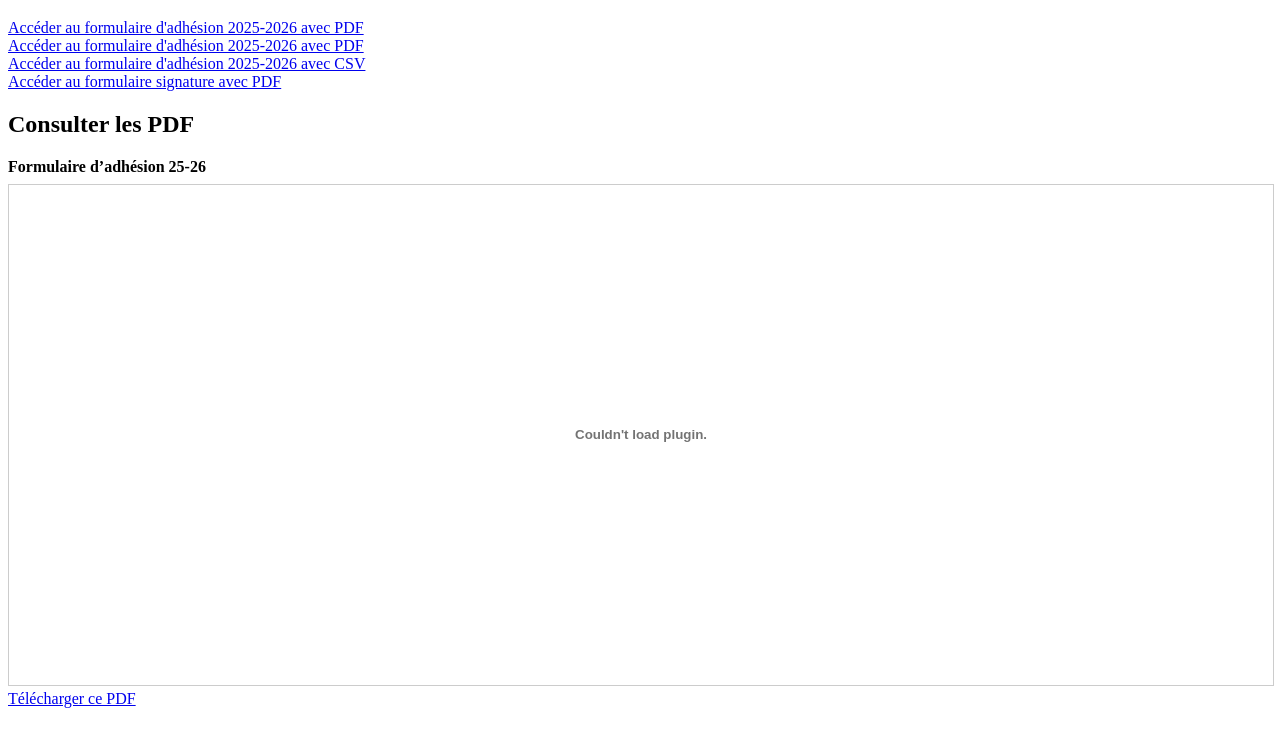
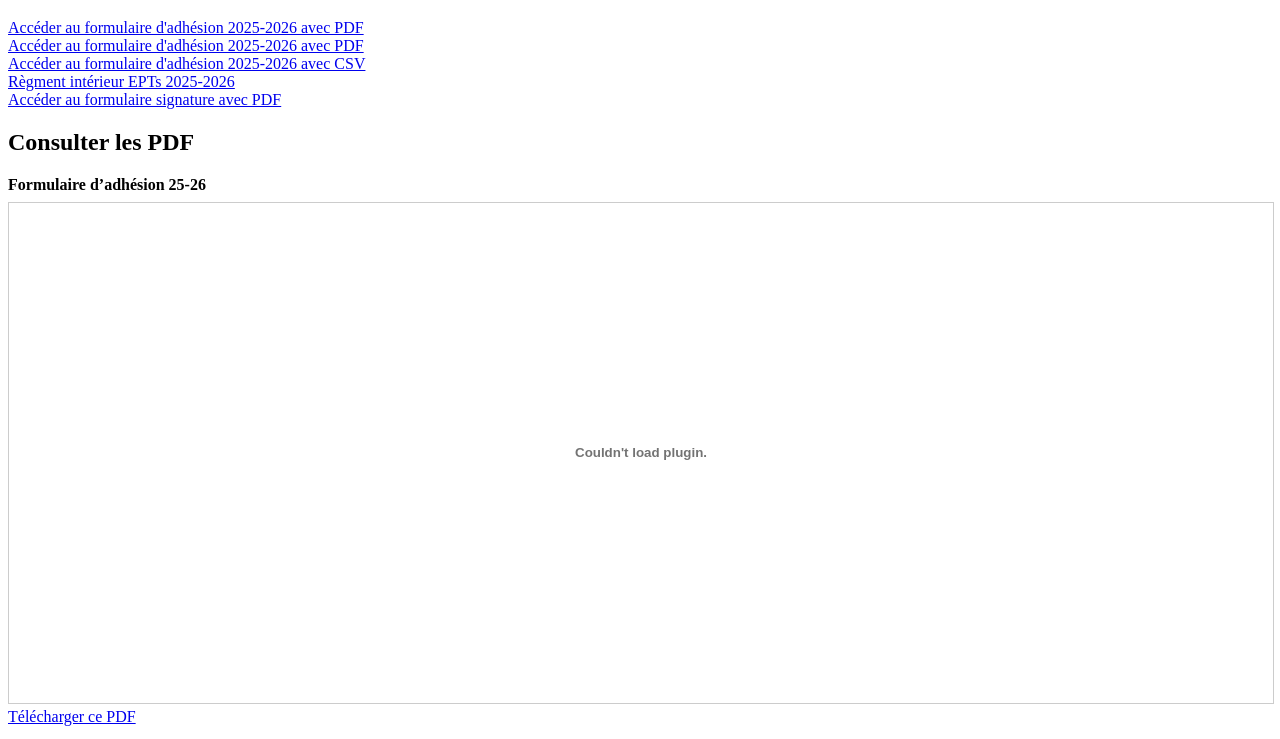
Before and after one commit to Nano33320/Formulaires_EPTs, a plain HTML site: page index.html in a window 1280 px wide. Shown: the part 61-800 px from the top of the page. Drawn offline with Linux system fonts and the light colour scheme.

Commit message:
Update index.html

```diff
--- a/index.html
+++ b/index.html
@@ -15,6 +15,7 @@
   <a href="FormulaireAdh%C3%A9sion_25-26_pdf_RI.html">Accéder au formulaire d'adhésion 2025-2026 avec PDF</a><br>
   <a href="FormulaireAdh%C3%A9sion_25-26_pdf.html">Accéder au formulaire d'adhésion 2025-2026 avec PDF</a><br>
   <a href="FormulaireAdh%C3%A9sion_25-26.html">Accéder au formulaire d'adhésion 2025-2026 avec CSV</a><br>
+  <a href="R%C3%A8glement%20Int%C3%A9rieur_25-26.html">Règment intérieur EPTs 2025-2026</a><br>
   <a href="FormulaireSignature.html">Accéder au formulaire signature avec PDF</a>
 </p>
   <h2>Consulter les PDF</h2>
```
